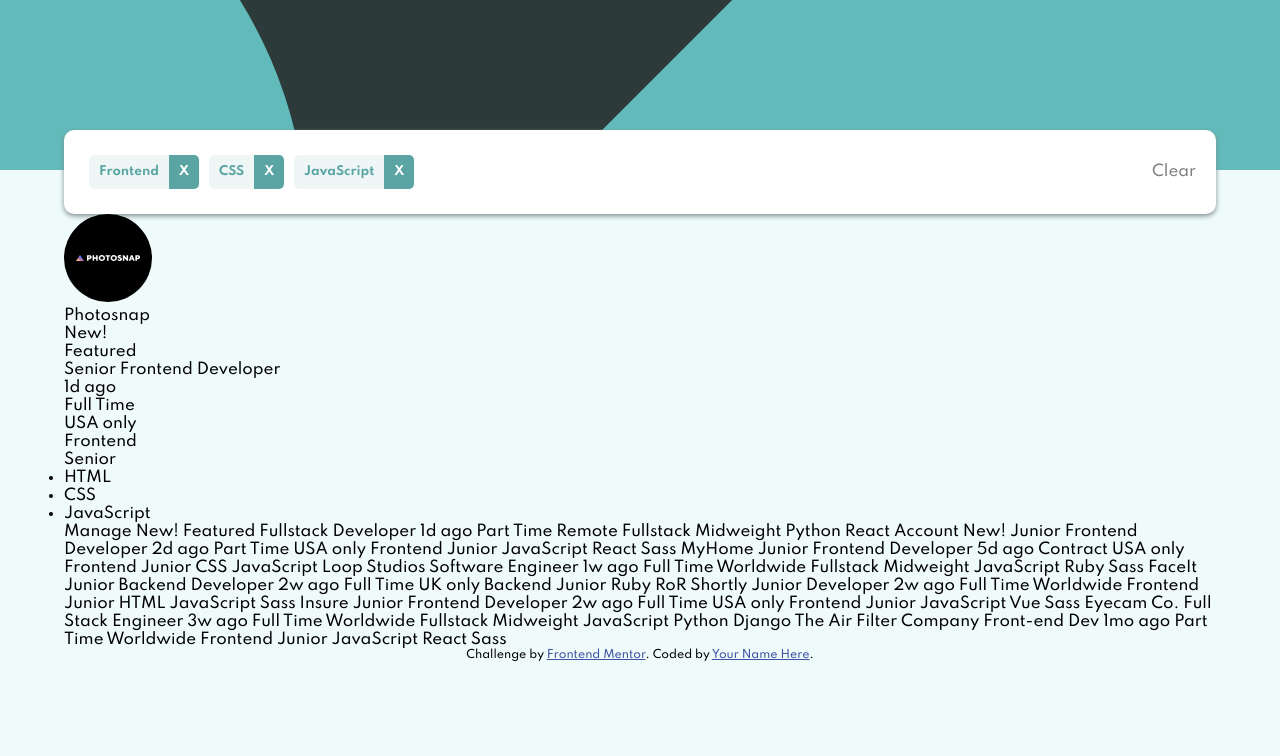
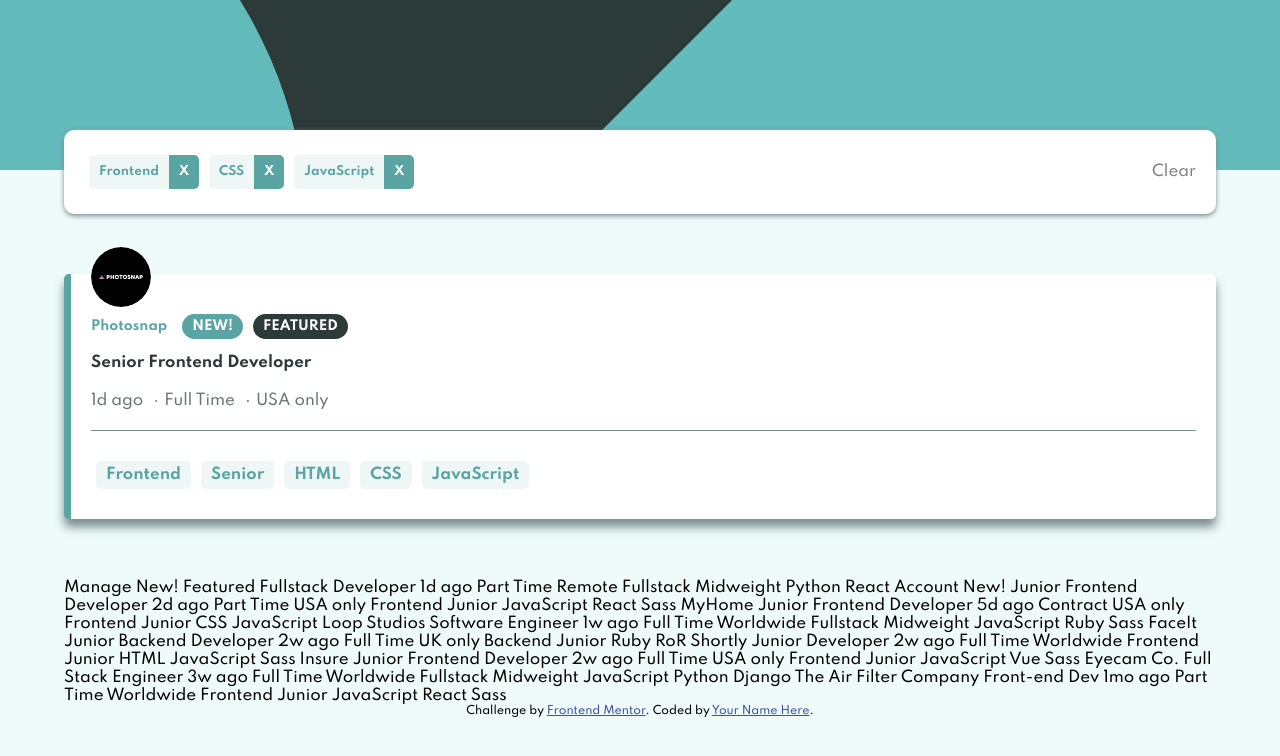
Before and after one commit to cesarionivar/static-job-listing, a plain HTML site: page index.html in a window 1280 px wide. Drawn offline with Linux system fonts and the light colour scheme.

Commit message:
Job box style done

```diff
--- a/index.html
+++ b/index.html
@@ -28,6 +28,7 @@
       <div class="job__image">
         <img src="./images/photosnap.svg" alt="">
       </div>
+      <div class="job__description">
         <div class="job__type">
           <div class="job__name">Photosnap</div>
           <div class="job__tag">New!</div>
@@ -39,29 +40,17 @@
           <div class="job__time">Full Time</div>
           <div class="job__country">USA only</div>
         </div>
-      <!-- Role -->
-      <div class="job__role">Frontend</div>
-      <!-- Level -->
-      <div class="job__label">Senior</div>
-      <!-- Languages -->
-      <div class="job__languages">
+      </div>
+      <div class="job__skills">
         <ul>
+          <li class="job__role">Frontend</li>
+          <li class="job__label">Senior</li>
           <li>HTML</li>
           <li>CSS</li>
           <li>JavaScript</li>
         </ul>
       </div>
     </div><!-- Item End -->
-
-
-
-
-
-
-
-
-
-
 
   <!-- Item Start -->
   Manage
@@ -220,5 +209,6 @@
     Challenge by <a href="https://www.frontendmentor.io?ref=challenge" target="_blank">Frontend Mentor</a>.
     Coded by <a href="#">Your Name Here</a>.
   </div>
+  <script src="./js/app.js"></script>
 </body>
 </html>
--- /dev/null
+++ b/sass/_jobs.scss
@@ -0,0 +1,116 @@
+.job {
+    background-color: $white;
+    margin: 60px 0px;
+    padding: 20px;
+    border-left: 7px solid $desaturatedDarkCyan;
+    border-radius: 5px;
+    box-shadow: 0px 8px 10px $darkGrayishCyan;
+    display: flex;
+    flex-direction: column;
+
+    &__image {
+
+        img {
+            margin-top: -50px;
+            width: 60px;
+            height: 60px;
+            border-radius: 100%;
+        }
+    }
+
+    &__type {
+        display: flex;
+        justify-content: flex-start;
+        align-items: center;
+        font-size: 13px;
+        font-weight: bold;
+        padding: 2px 0px 15px 0px;
+    }
+
+    &__name {
+        color: $desaturatedDarkCyan;
+        margin-right: 15px;
+    }
+
+    &__tag {
+        background-color: $desaturatedDarkCyan;
+        color: $white;
+        padding: 5px 10px;
+        border-radius: 20px;
+        margin-right: 10px;
+        text-transform: uppercase;
+    }
+
+    &__feature {
+        background-color: $veryDarkGrayishCyan;
+        color: $white;
+        padding: 5px 10px;
+        border-radius: 20px;
+        text-transform: uppercase;
+    }
+
+    &__title {
+        color: $veryDarkGrayishCyan;
+        font-weight: bold;
+    }
+
+    &__status {
+        display: flex;
+        justify-content: flex-start;
+        color: $veryDarkGrayishCyan;
+        margin: 20px 0px;
+        opacity: .7;
+    }
+
+    &__active {
+        margin-right: 10px;
+    }
+
+    &__time {
+        margin-right: 10px;
+
+        &::before {
+            content: '·';
+            padding-right: 5px;
+        }
+    }
+
+    &__country {
+        &::before {
+            content: '·';
+            padding-right: 5px;
+        }
+    }
+
+    &__skills {
+        border-top: 0.5px solid $darkGrayishCyan;
+        padding-top: 20px;
+
+        ul {
+            display: flex;
+            flex-wrap: wrap;
+
+            li {
+                list-style: none;
+                background-color: $lightGrayishCyanFilter;
+                color: $desaturatedDarkCyan;
+                font-weight: bold;
+                margin: 10px 5px;
+                padding: 5px 10px;
+                border-radius: 5px;
+                cursor: pointer;
+                &.isActive,
+                &:hover {
+
+                    background-color: $desaturatedDarkCyan;
+                    color: $white;
+                }
+            }
+        }
+
+    }
+
+
+
+
+}
--- a/sass/style.scss
+++ b/sass/style.scss
@@ -3,3 +3,4 @@
 @import 'variables';
 @import 'globals';
 @import 'header';
+@import 'jobs';
```
Also changed, not shown: css/style.min.css, js/app.js (added), 1 other file. Lines whose indentation alone changed are shown as unchanged.
